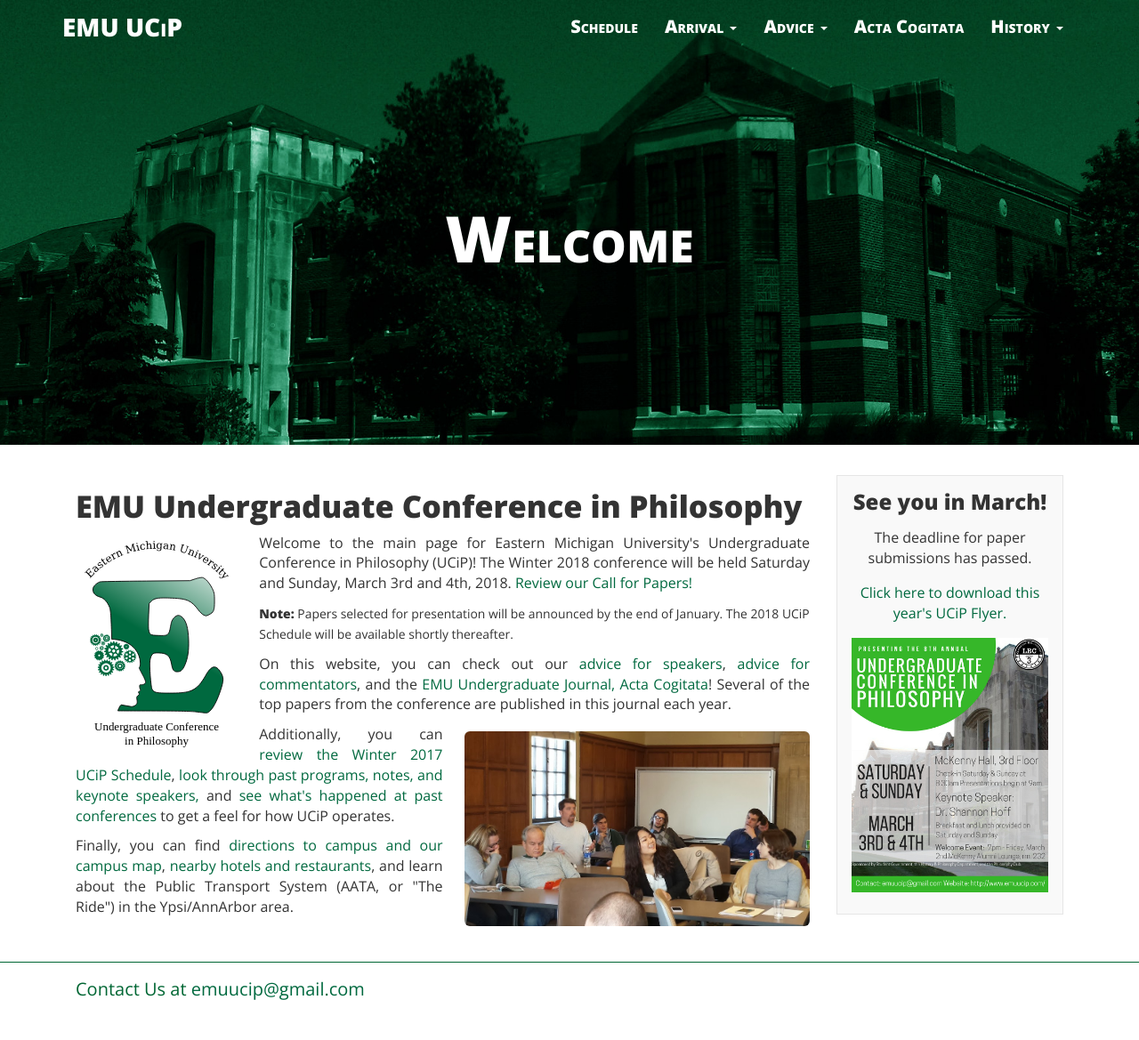
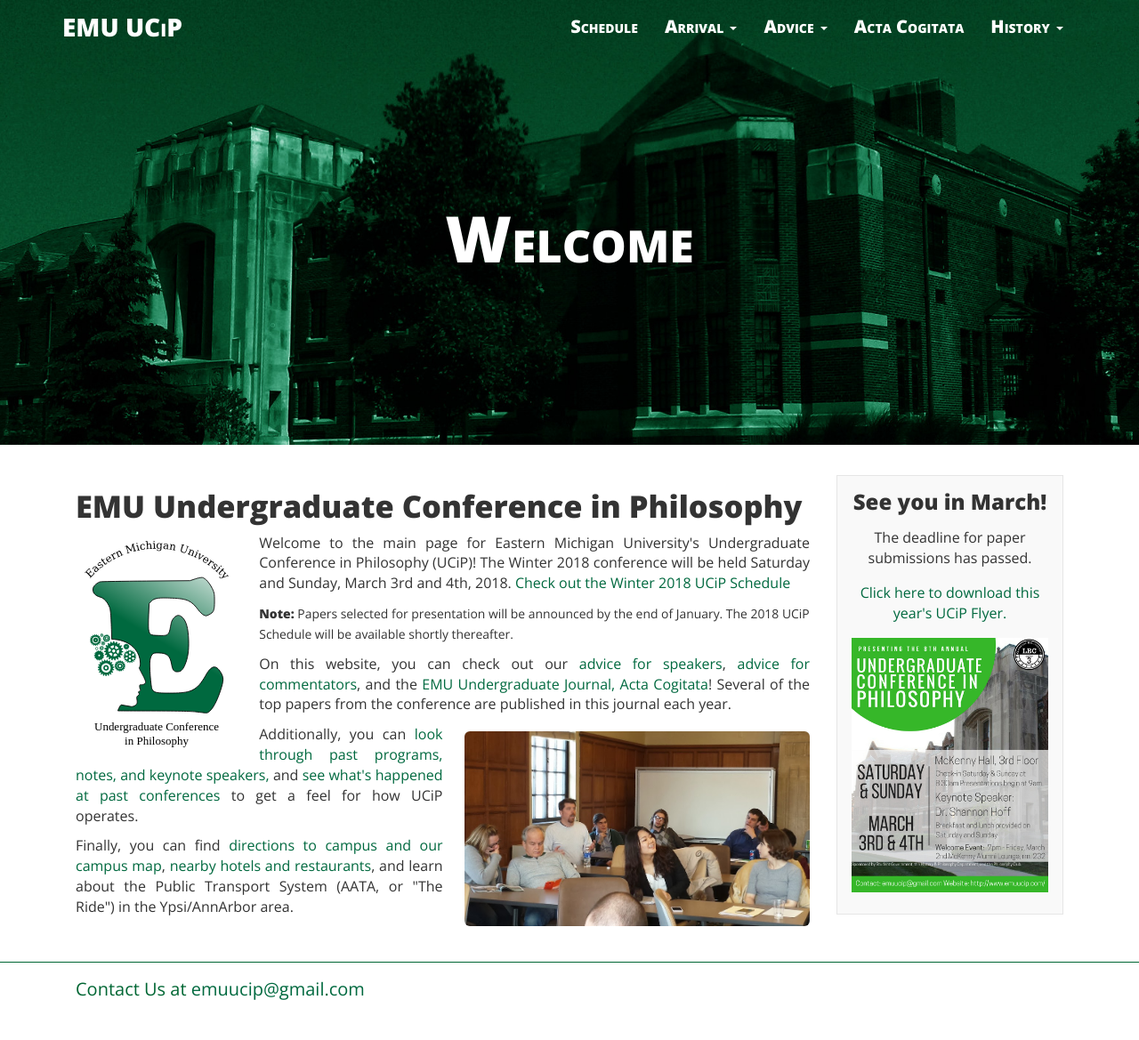
Before and after one commit to ucip/ucip.github.io, a Jekyll site: the page built from index.html, in a window 1280 px wide. Shown: the whole page at 89% size. Built offline with Jekyll 4.4.1, drawn with Linux system fonts in a browser that asks for light colours; nearby versions of some CDN libraries.

Commit message:
added 2018 schedule

```diff
--- a/index.html
+++ b/index.html
@@ -10,13 +10,13 @@
     <div class="col-sm-3 img-div-left">
       <img class="img-responsive img-rounded hidden-print" src="{{ site.baseurl }}/img/logo.svg">
     </div>
-    <p class="text-justify">Welcome to the main page for Eastern Michigan University's Undergraduate Conference in Philosophy (UCiP)! The Winter 2018 conference will be held Saturday and Sunday, March 3rd and 4th, 2018. <a href="{{ site.baseurl }}/cfp/">Review our Call for Papers!</a></p>
+    <p class="text-justify">Welcome to the main page for Eastern Michigan University's Undergraduate Conference in Philosophy (UCiP)! The Winter 2018 conference will be held Saturday and Sunday, March 3rd and 4th, 2018. <a href="{{ site.baseurl }}/schedule/">Check out the Winter 2018 UCiP Schedule</a></p>
     <p><small><b>Note:</b> Papers selected for presentation will be announced by the end of January. The 2018 UCiP Schedule will be available shortly thereafter.</small></p>
     <p class="text-justify">On this website, you can check out our <a href="{{ site.baseurl }}/advice/speakers/">advice for speakers</a>, <a href="{{ site.baseurl }}/advice/commentators/">advice for commentators</a>, and the <a href="{{ site.baseurl }}/journal/">EMU Undergraduate Journal, Acta Cogitata</a>! Several of the top papers from the conference are published in this journal each year.</p>
     <div class="col-sm-6 img-div-right">
       <img class="img-responsive img-rounded hidden-print" src="{{ site.baseurl }}/img/img_6.jpg">
     </div>
-    <p class="text-justify">Additionally, you can <a href="{{ site.baseurl }}/schedule/past/">review the Winter 2017 UCiP Schedule</a>, <a href="{{ site.baseurl }}/history/">look through past programs, notes, and keynote speakers,</a> and <a href="{{ site.baseurl }}/gallery/">see what's happened at past conferences</a> to get a feel for how UCiP operates.</p>
+    <p class="text-justify">Additionally, you can <a href="{{ site.baseurl }}/history/">look through past programs, notes, and keynote speakers,</a> and <a href="{{ site.baseurl }}/gallery/">see what's happened at past conferences</a> to get a feel for how UCiP operates.</p>
     <p class="text-justify">Finally, you can find <a href="{{ site.baseurl }}/arrival/maps/">directions to campus and our campus map</a>, <a href="{{ site.baseurl }}/arrival/hotels/">nearby hotels and restaurants</a>, and learn about the Public Transport System (AATA, or "The Ride") in the Ypsi/AnnArbor area.</p>
   </div>
   {% include box.html %}
```
